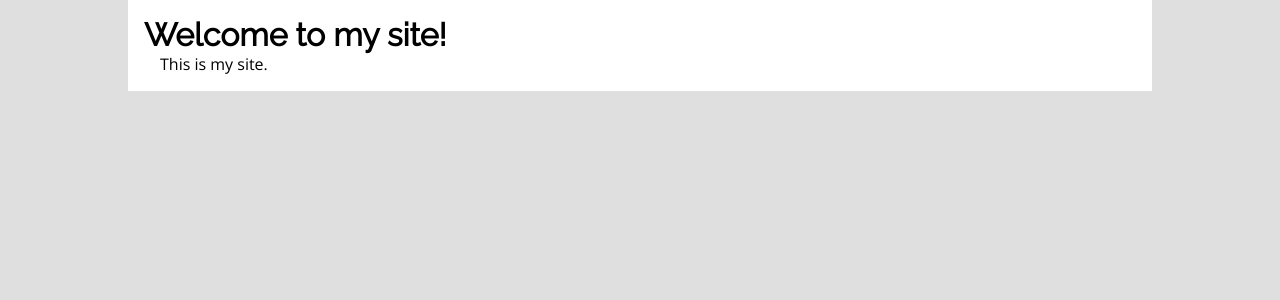
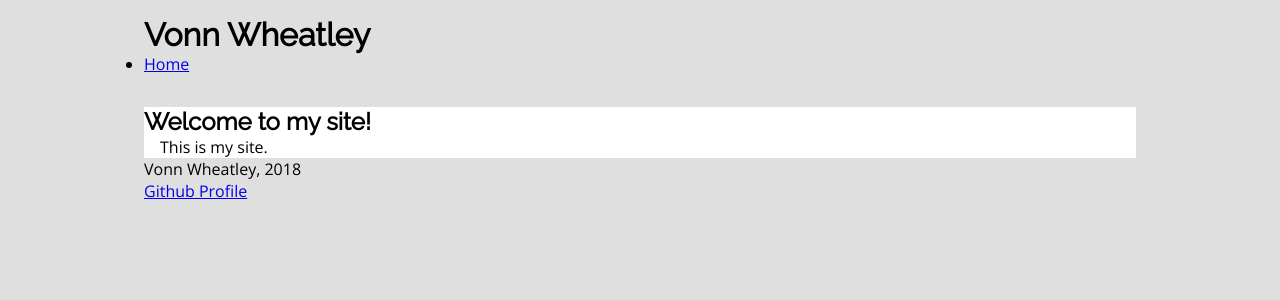
Before and after one commit to VonnW/vonnw.github.io, a Jekyll site: the page built from index.html, in a window 1280 px wide. Shown: the top 300 px of the page. Built offline with Jekyll 4.4.1, drawn with Linux system fonts in a browser that asks for light colours.

Commit message:
try this out

```diff
--- /dev/null
+++ b/_includes/footer.html
@@ -0,0 +1,5 @@
+<span>
+	Vonn Wheatley, 2018
+	<br />
+	<a href="https://www.github.com/VonnW">Github Profile</a>
+</span>
--- a/_layouts/default.html
+++ b/_layouts/default.html
@@ -8,8 +8,23 @@
 		<link rel="stylesheet" href="/css/style.css" />
 	</head>
 	<body>
+		<header>
+			<div class="container">
+				<h1>Vonn Wheatley</h1>
+				<nav>
+					<ul>
+						<li><a href="/">Home</a></li>
+					</ul>
+				</nav>
+			</div>
+		</header>
 		<div class="container">
-			{{ content }}
+			<article>
+				{{ content }}
+			</article>
+			<footer>
+				{% include footer.html %}
+			</footer>
 		</div>
 	</body>
 </html>
--- a/css/style.css
+++ b/css/style.css
@@ -1,3 +1,4 @@
+/* Reset styles */
 * {
 	margin: 0;
 	border: 0;
@@ -12,21 +13,35 @@
 	box-sizing: inherit;
 }
 
+/* HTML and Body elements */
 html, body {
 	width: 100%;
 
 	background-color: #dfdfdf;
 }
 
+/* Container */
 .container {
 	margin: 0 auto;
 	padding: 1rem;
 
 	max-width: 64rem;
 
+/* Semantic elements */
+header {
+	padding: 2rem;
+	border-bottom: solid 1px black;
+
+	width: 100%;
+
+	background-color: #2f2f2f;
+}
+
+article {
 	background-color: #ffffff;
 }
 
+/* Normal formatting things */
 h1, h2, h3, h4, h5, h6 {
 	font-family: "Raleway", sans-serif;
 }
```
Also changed, not shown: index.html (line endings or trailing spaces).
